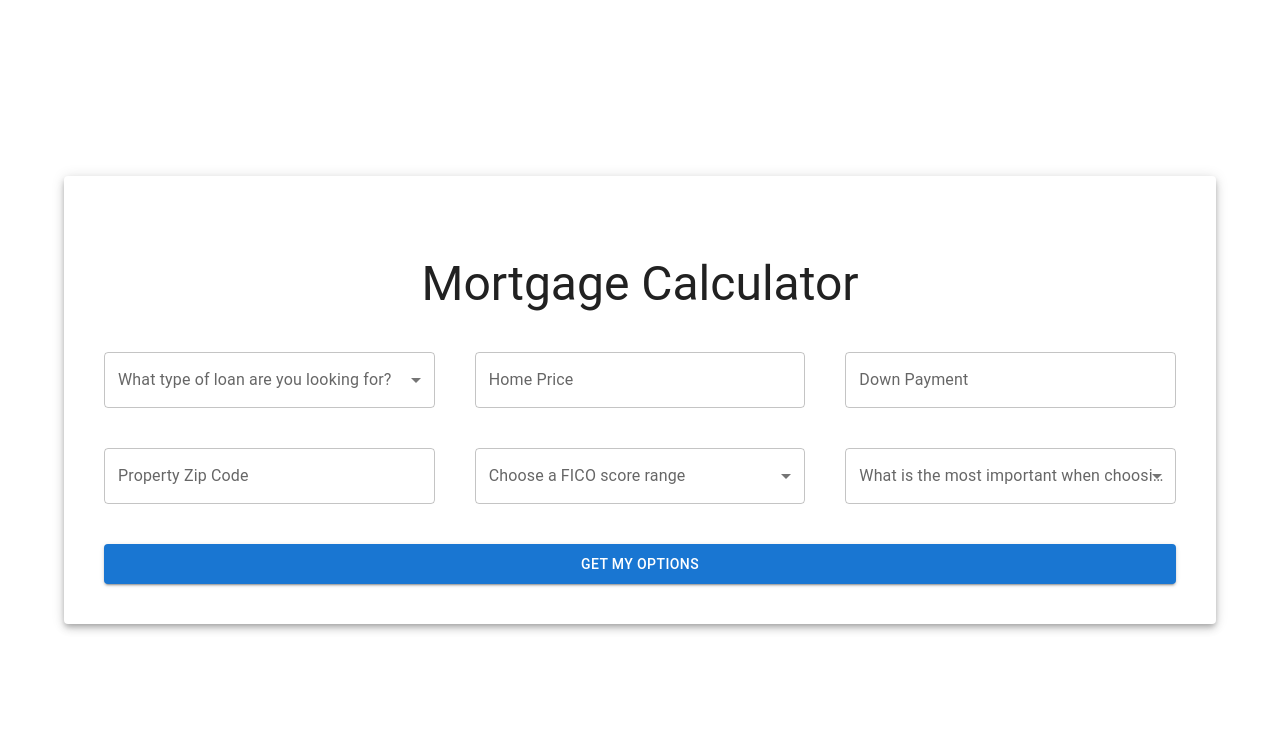
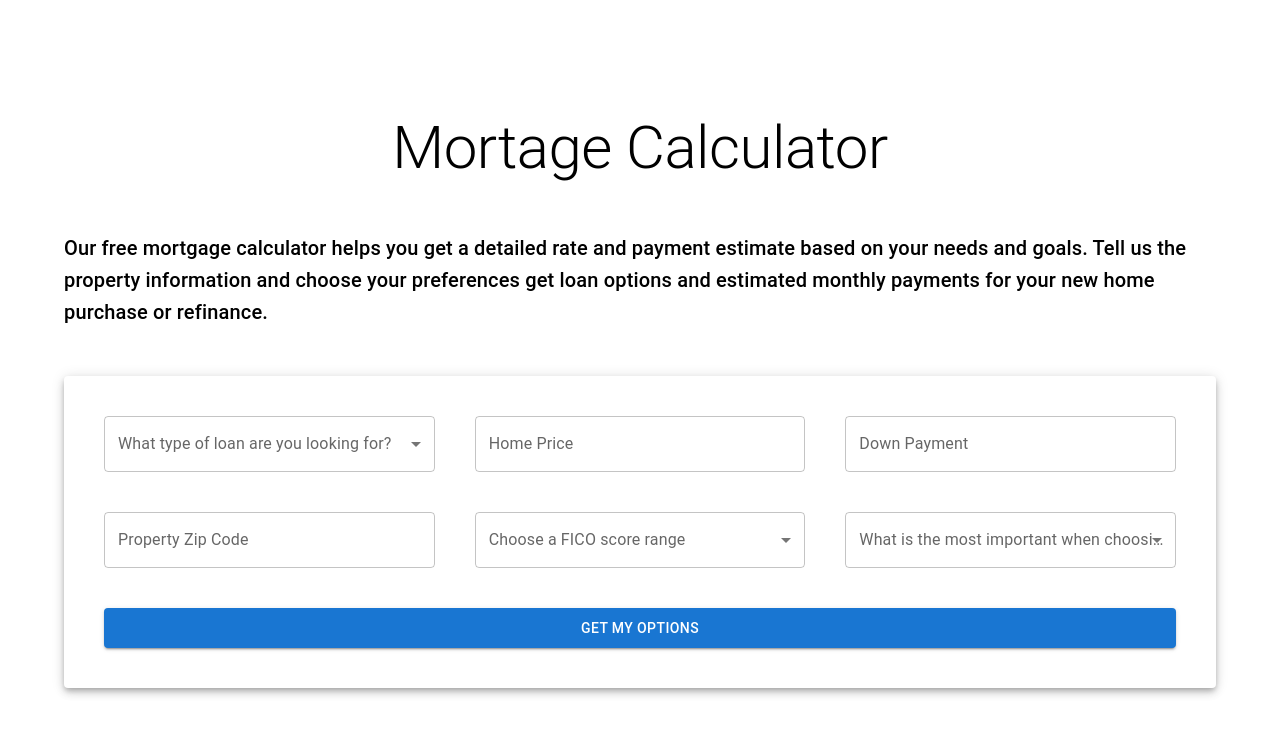
Before and after one commit to chrisalexander0617/friendly-finance, a React (Create React App) app in the folder client/: page /mortgage in a window 1280 px wide. Shown: the top 734 px of the page. Built offline with nearby package versions, Linux system fonts and the light colour scheme.

Commit message:
Added text

```diff
--- a/client/src/components/MortgageCalculator.js
+++ b/client/src/components/MortgageCalculator.js
@@ -33,9 +33,6 @@ export const MortageCalculator = () => {
     return (
         <Paper elevation={5}>
             <Box p={5}>
-                <Box p={5}>
-                    <Typography sx={{textAlign:'center'}} variant="h3">Mortgage Calculator</Typography>
-                </Box>
                 <Box>
                     <Grid container spacing={5}>
                         <Grid item xs={4}>
--- a/client/src/pages/Mortgage.js
+++ b/client/src/pages/Mortgage.js
@@ -1,6 +1,6 @@
 import React from 'react'
 import { MortageCalculator } from '../components/MortgageCalculator'
-import {Box, Container, Grid} from '@mui/material'
+import {Box, Container, Grid, Typography} from '@mui/material'
 
 export const Mortgage = () => {
     const styles = {
@@ -8,12 +8,22 @@ export const Mortgage = () => {
             height:'100vh',
             display:'flex',
             justifyContent:'center',
-            alignItems:'center'
+            alignItems:'center',
+            flexDirection:'column',
+            gap:'3em'
         }
     }
     return (
         <>
             <Container sx={styles.Container} maxwidth="sm">
+                <Typography variant="h2">Mortage Calculator</Typography>
+                <Typography variant="h6">
+                    Our free mortgage calculator helps you get a detailed
+                    rate and payment estimate based on your needs and goals.
+                    Tell us the property information and choose your preferences
+                    get loan options and estimated monthly payments for your new home purchase or
+                    refinance.
+                    </Typography>
                 <MortageCalculator />
             </Container>
         </>
```
